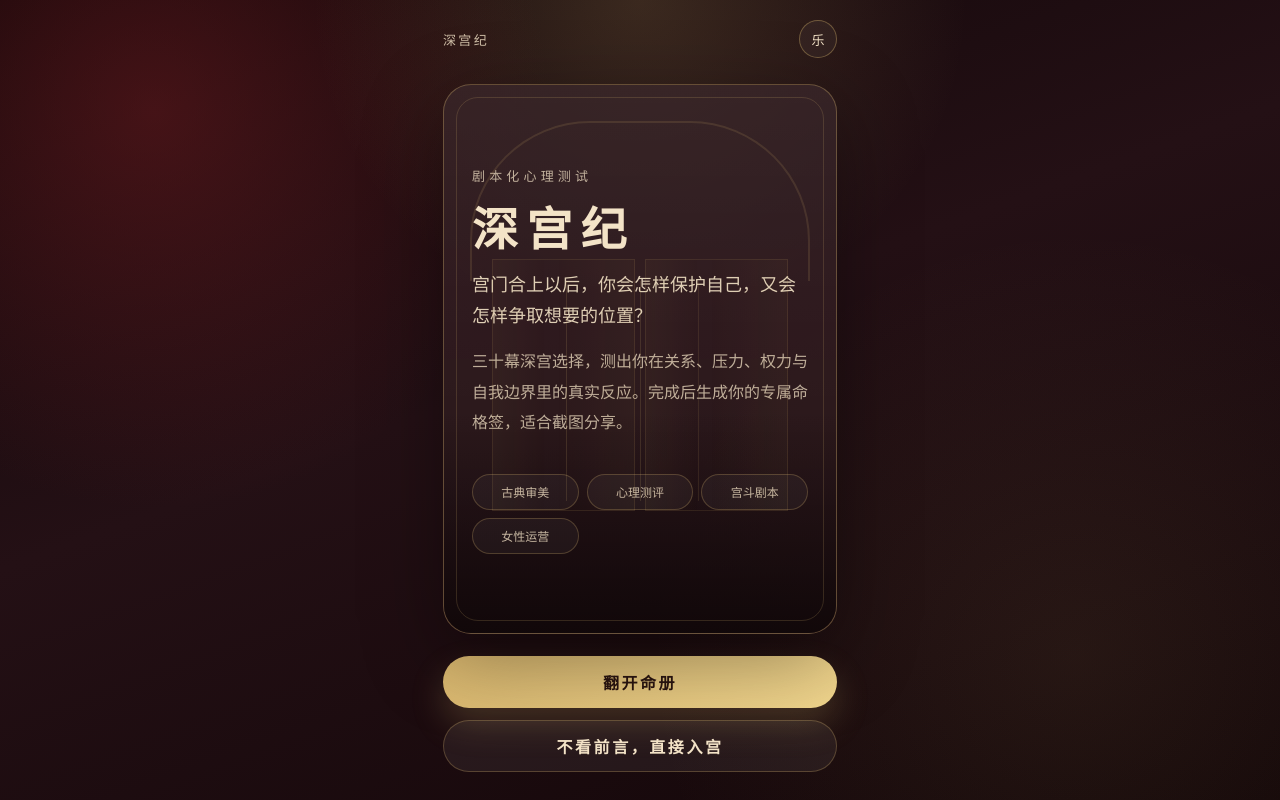
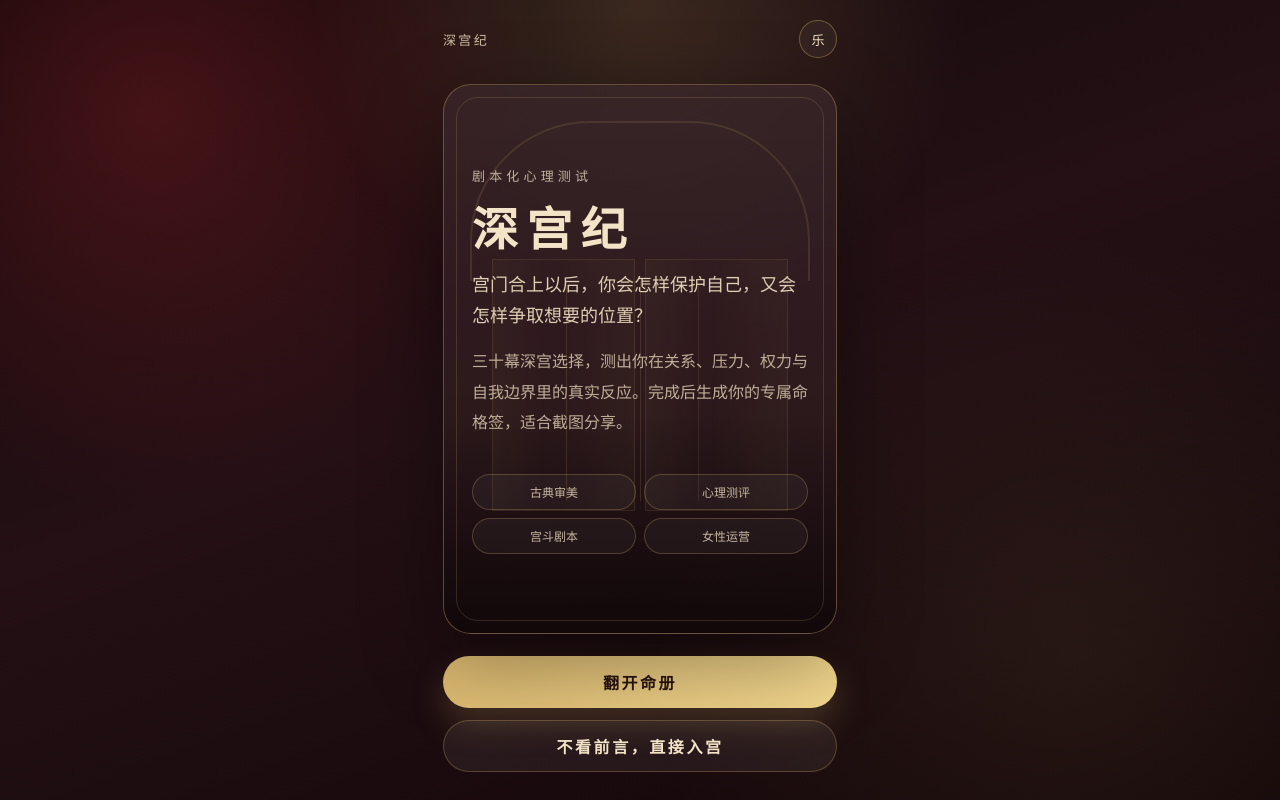
Before and after one commit to Jamescheng2022/shengongji-psych-test, a Next.js app: page / in a window 1280 px wide. Built offline with nearby package versions, Linux system fonts and the light colour scheme.

Commit message:
Round 02 tune homepage chip layout

```diff
--- a/app/page.tsx
+++ b/app/page.tsx
@@ -22,7 +22,7 @@ export default function HomePage() {
             <p>
               三十幕深宫选择，测出你在关系、压力、权力与自我边界里的真实反应。完成后生成你的专属命格签，适合截图分享。
             </p>
-            <div className="expert-row expert-row--four">
+            <div className="expert-row" style={{ gridTemplateColumns: "repeat(2, 1fr)" }}>
               <span>古典审美</span>
               <span>心理测评</span>
               <span>宫斗剧本</span>
```
